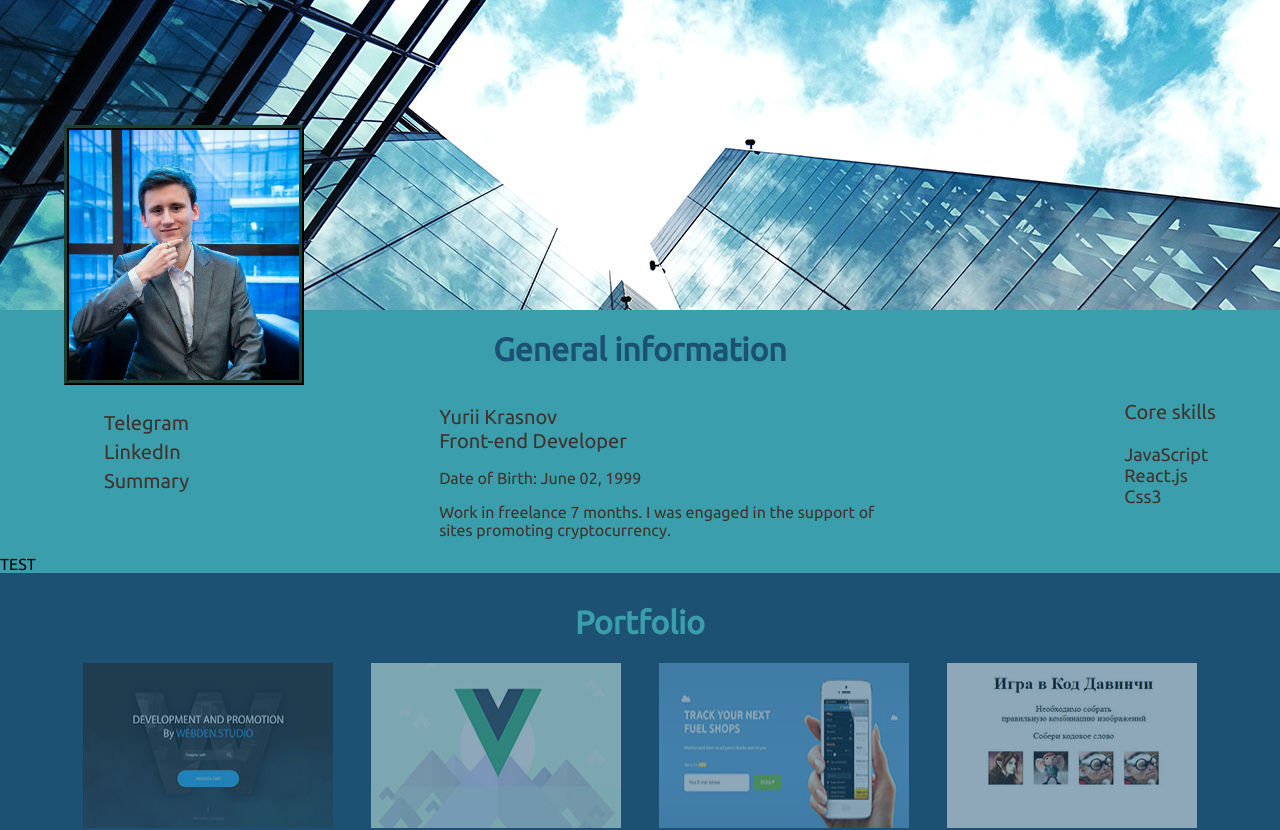
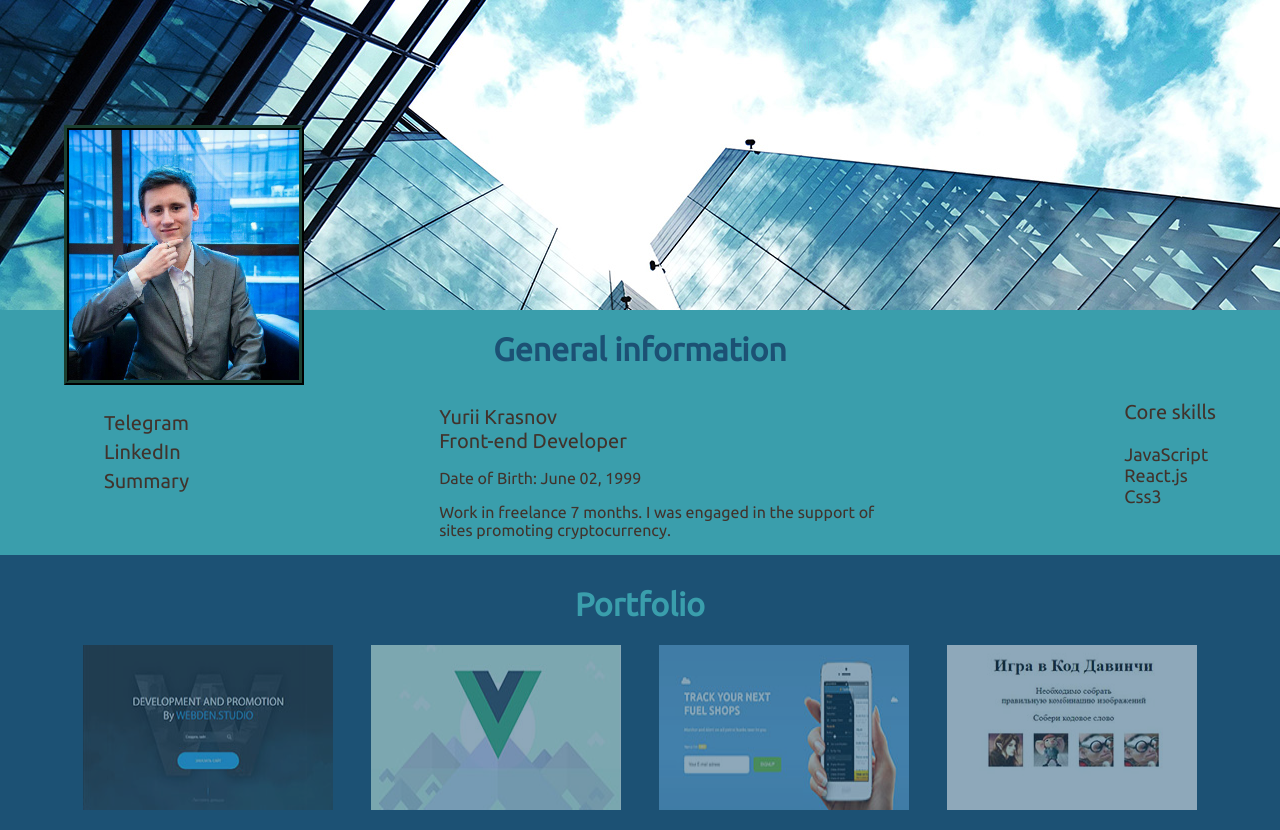
Before and after one commit to MrKrasnov/MrKrasnov, a React (Create React App) app: page / in a window 1280 px wide. Shown: the top 830 px of the page. Built offline with nearby package versions, Linux system fonts and the light colour scheme.

Commit message:
Configured a component to work with it

```diff
--- a/src/App.js
+++ b/src/App.js
@@ -6,14 +6,14 @@ import Header from './components/Header';
 import Main from './components/Main';
 import Other from './components/Other';
 import Portfolio from './components/Portfolio/Portfolio';
-import Test from './components/Test';
+// import Test from './components/Test';
 
 function App() {
   return (
     <div>
       <Header/>
       <Main/>
-      <Test/>
+      {/* <Test/> */}
       <Portfolio/>
       <Other/>
     </div>
--- a/src/components/Test.jsx
+++ b/src/components/Test.jsx
@@ -2,8 +2,13 @@ import React from 'react';
 
 function Test(){
     return(
-        <div>
-            TEST
+        <div className="test">
+            <div className="container">
+                <h1 className="test-title">TEST</h1>
+                <div>
+                    Testing idea
+                </div>
+            </div>
         </div>
     )
 }
--- a/src/sass/App.sass
+++ b/src/sass/App.sass
@@ -8,4 +8,5 @@ body
 @import main
 @import portfolio
 @import other
+@import test
 @import media
--- /dev/null
+++ b/src/sass/_test.sass
@@ -0,0 +1,7 @@
+.test
+    background-color: #ffffff
+    padding-bottom: 20px
+    padding-top: 15px
+    &-title
+        text-align: center
+        color: #1c5174
```
